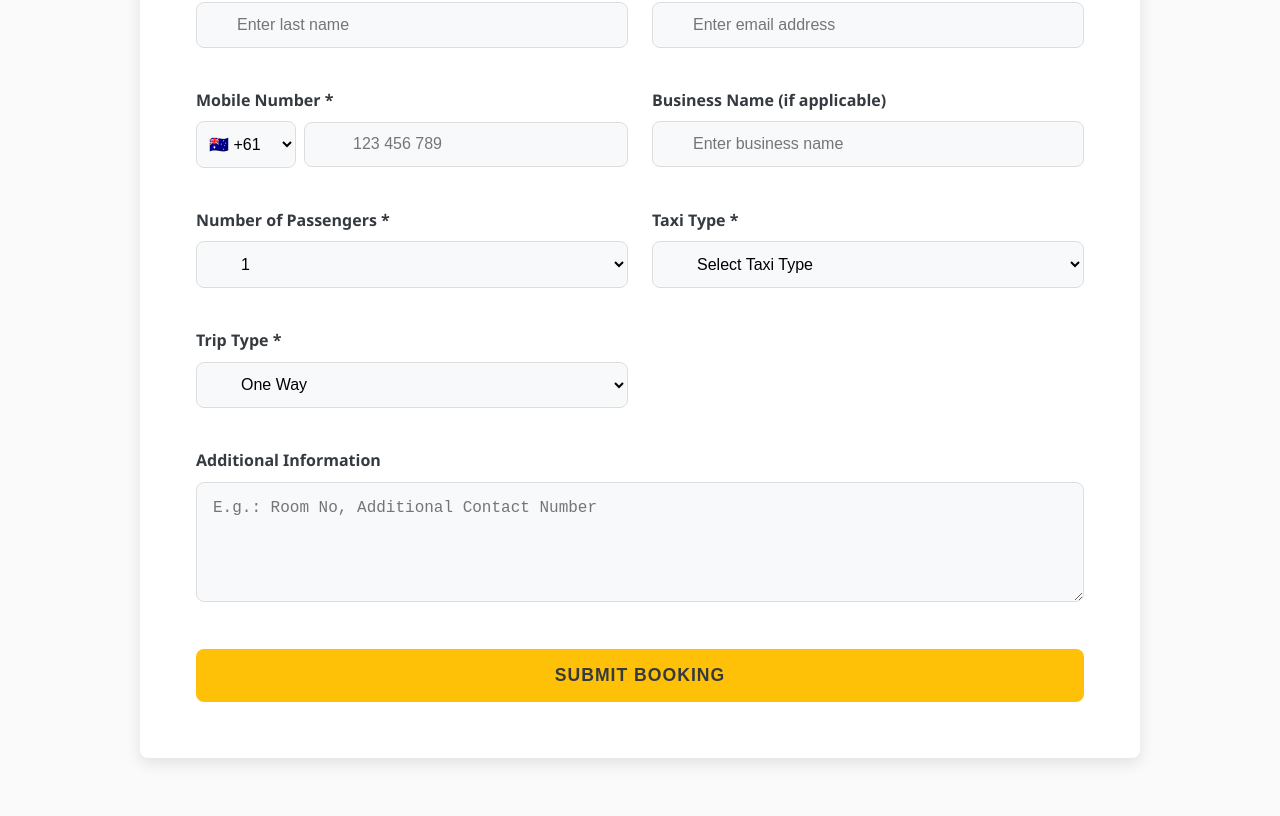
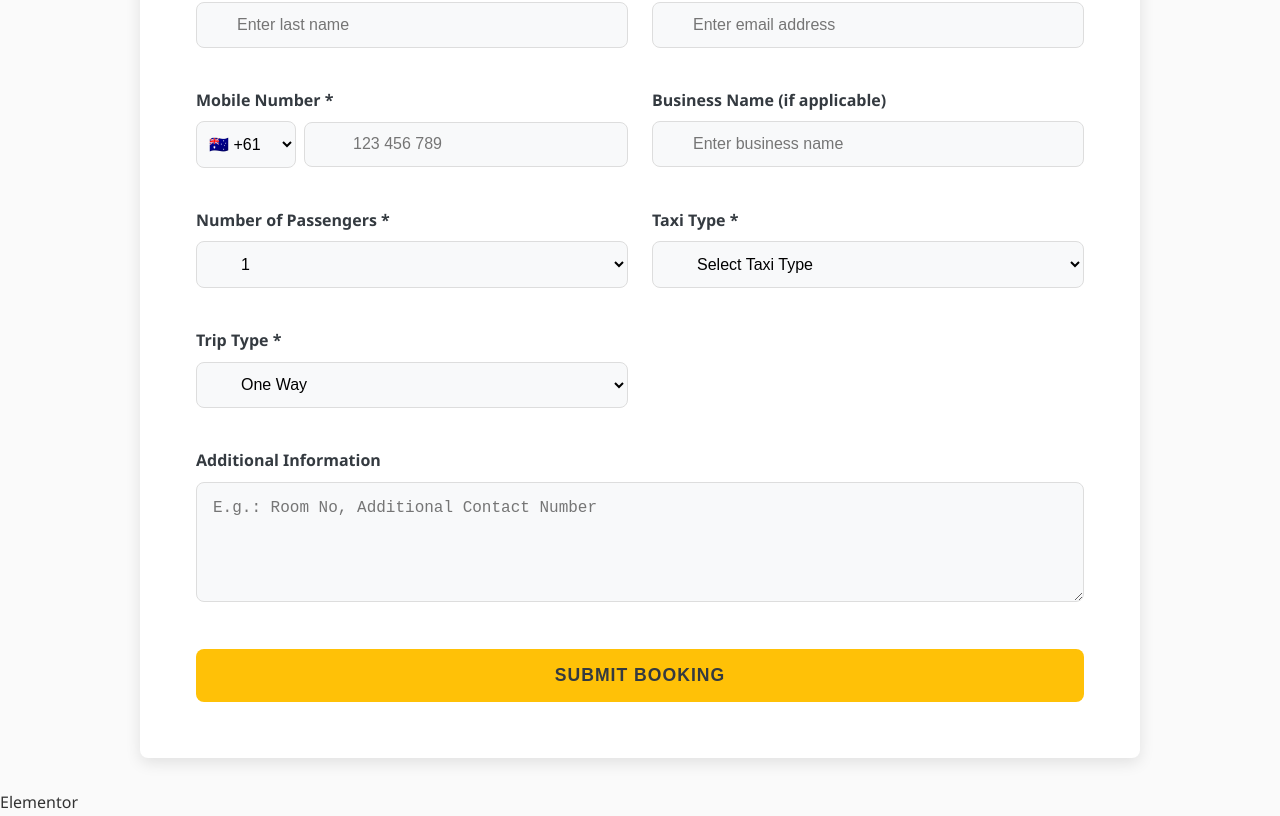
Before and after one commit to mr-ssc/Texi-Client, a React (Create React App) app: page / in a window 1280 px wide. Shown: the part 1629-2445 px from the top of the page. Before the commit the page ends 2419 px from the top, so only its background shows below. Built offline with nearby package versions, Linux system fonts and the light colour scheme.

Commit message:
first commit

```diff
--- a/src/App.js
+++ b/src/App.js
@@ -4,6 +4,7 @@ import { Route, Routes } from 'react-router-dom'
 import Home from './component/Home'
 import Hero from "./component/Hero"
 import Inquiry from './component/Inquiry';
+import Elementor from './component/Elementor';
 
 
 
@@ -18,6 +19,7 @@ function App() {
         <Route path='/' element={<Home />}></Route>
         <Route path='/Hero' element={<Hero />}></Route>
         <Route path='/Inquiry' element={<Inquiry />}></Route>
+        <Route path='/Elementor' element={<Elementor />}></Route>
 
 
       </Routes>
--- /dev/null
+++ b/src/component/Elementor.js
@@ -0,0 +1,9 @@
+import React from 'react'
+
+const Elementor = () => {
+  return (
+    <div>Elementor</div>
+  )
+}
+
+export default Elementor
--- a/src/component/Home.js
+++ b/src/component/Home.js
@@ -1,6 +1,7 @@
 import React from 'react'
 import Hero from './Hero'
 import Inquiry from './Inquiry'
+import Elementor from "./Elementor"
 
 const Home = () => {
   return (
@@ -8,6 +9,7 @@ const Home = () => {
 
       <Hero />
       <Inquiry/>
+      <Elementor/>
     </>
   )
 }
```
Also changed, not shown: src/component/Elementor.css (added).
